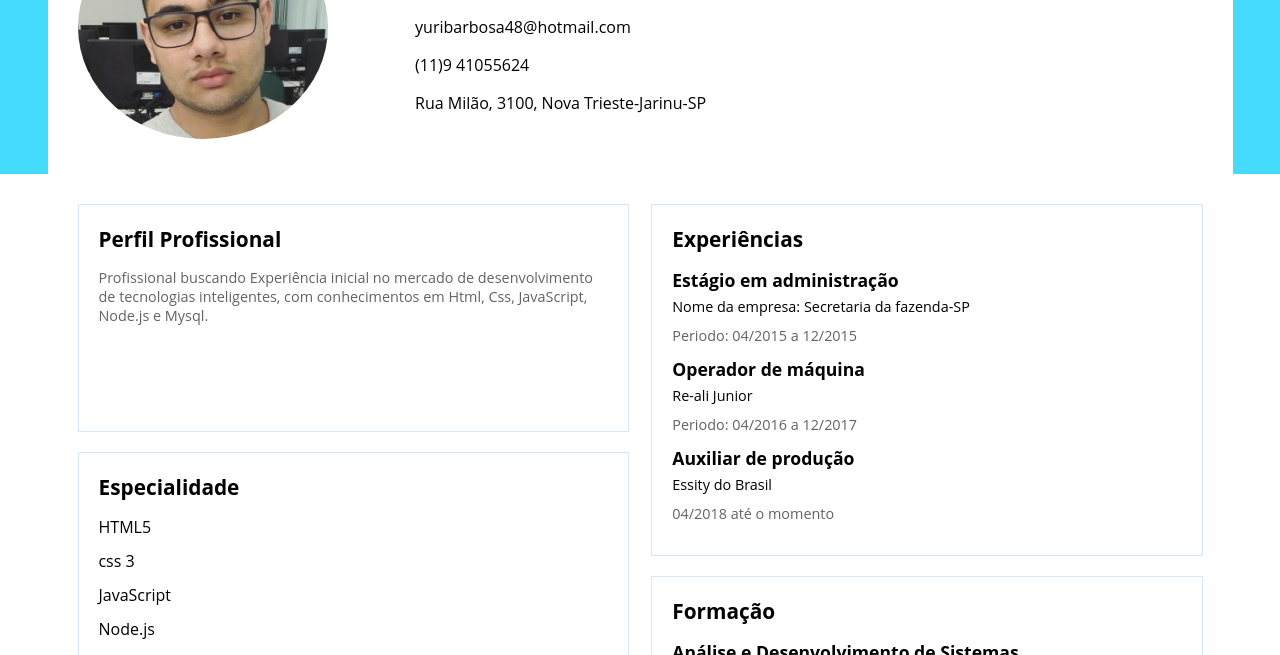
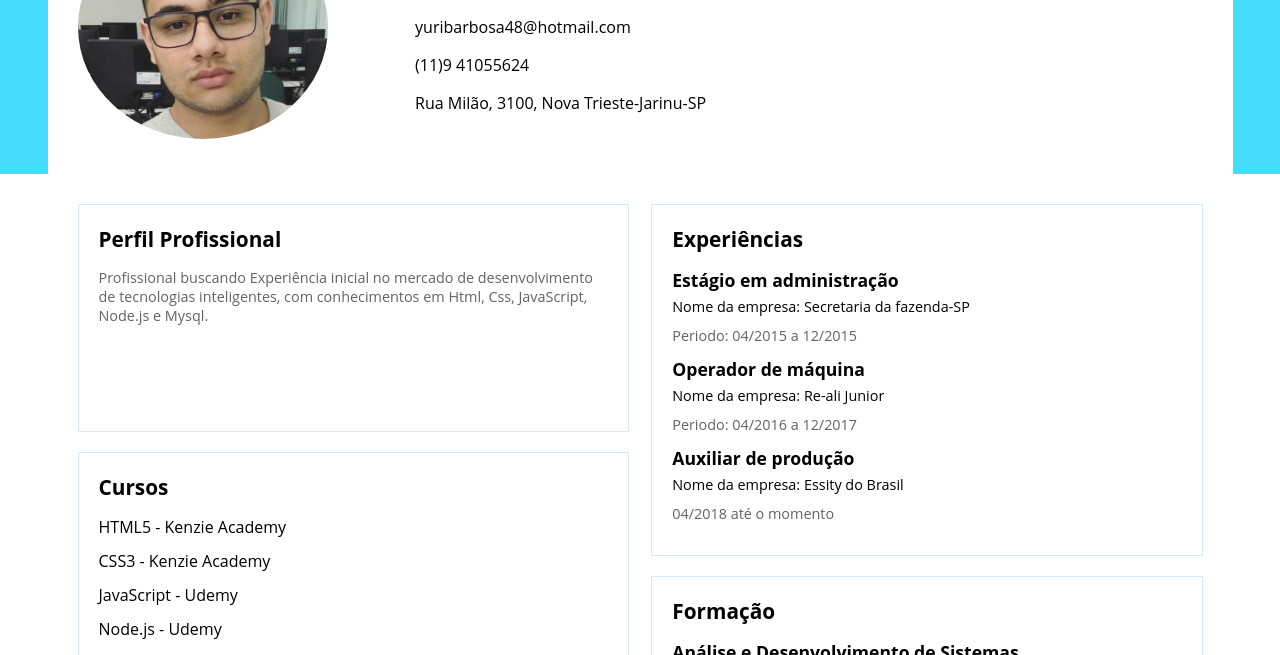
Before and after one commit to Vinever-git/Vinever-git.github.io, a plain HTML site: page index.html in a window 1280 px wide. Shown: the part 145-800 px from the top of the page. Drawn offline with Linux system fonts and the light colour scheme.

Commit message:
Corrigindo erros

```diff
--- a/index.html
+++ b/index.html
@@ -2,7 +2,7 @@
 <html>
 <head>
     <meta charset='utf-8'>
-    <title>Page Title</title>
+    <title>Meu Perfil</title>
     <meta name='viewport' content='width=device-width, initial-scale=1'>
     <link rel='stylesheet' type='text/css'  href='style.css'>
     <link rel = "preconnect" href = "https://fonts.gstatic.com">
@@ -73,7 +73,7 @@
                                     <p>Profissional buscando Experiência inicial no mercado de desenvolvimento de tecnologias inteligentes, com conhecimentos em Html, Css, JavaScript, Node.js e Mysql.</p>
                                 </section>
 
-                                <section>
+                                <!-- <section>
                                     <h2>Especialidade</h2>
                                     <ul>
                                         <li>HTML5</li>
@@ -81,7 +81,7 @@
                                         <li>JavaScript</li>
                                         <li>Node.js</li>
                                     </ul>
-                                </section>
+                                </section> -->
 
                                 <section>
                                     <h2>Cursos</h2>
@@ -109,13 +109,13 @@
                                         <li>
                                             <h3>Operador de máquina</h3>
                                             <p></p>
-                                            <strong>Re-ali Junior</strong>
+                                            <strong>Nome da empresa: Re-ali Junior</strong>
                                             <p>Periodo: 04/2016 a 12/2017  </p>
                                         </li>
                                         <li>
                                             <h3>Auxiliar de produção</h3>
                                             <p></p>
-                                            <strong>Essity do Brasil</strong>
+                                            <strong>Nome da empresa: Essity do Brasil</strong>
                                             <p>04/2018 até o momento </p>
                                         </li>
                                     </ul>
```
